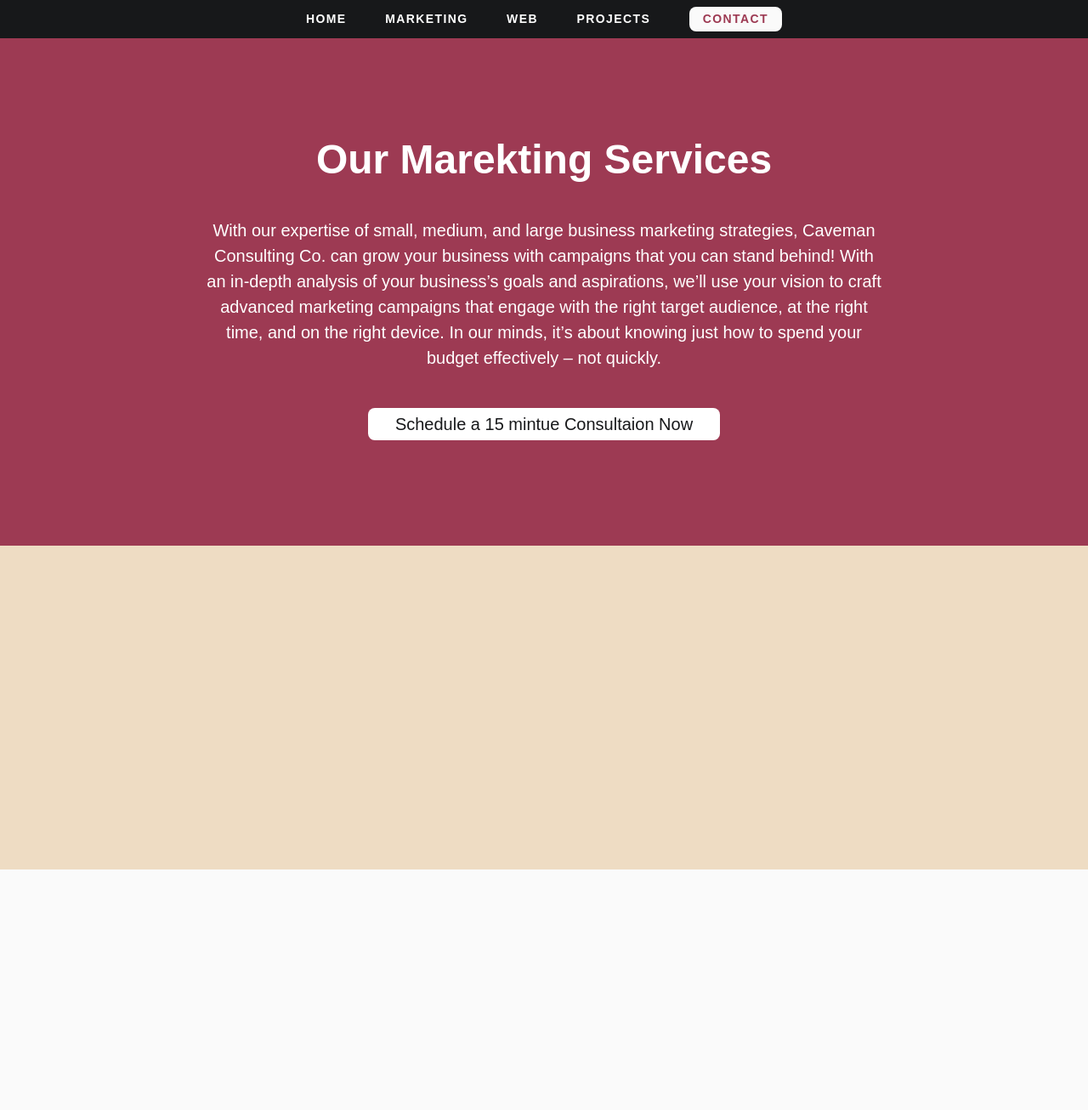
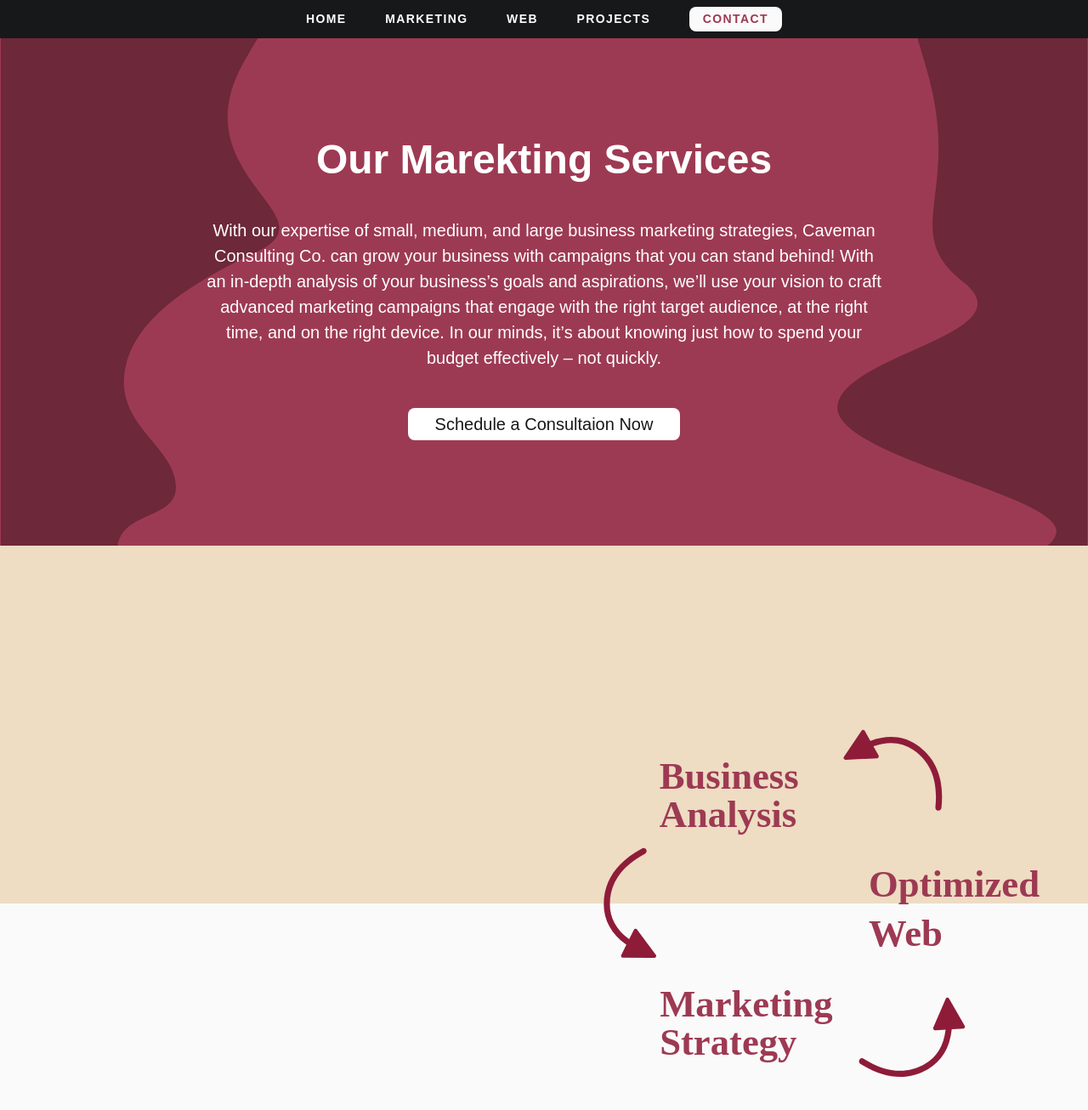
Before and after one commit to Banbanaste/Baker-n-Dozen, a Next.js app: page /marketing in a window 1280 px wide. Shown: the top 1306 px of the page at 85% size. Built offline with nearby package versions, Linux system fonts and the light colour scheme.

Commit message:
web v11.02 | marketing graphic

```diff
--- a/pages/marketing.js
+++ b/pages/marketing.js
@@ -13,7 +13,16 @@
       title="Caveman | Marketing"
       description="Our Marketing Services are for any sized Business that wants to grow their revenue. No matter if the goal is to Gain Leads, Spread the Word, or Gain Clients. Our personalized Marketing Campaign Management that is tailored to your business needs will grow your company effectively. We specialize in Google Advertising Services, Pay Per Click Campaigns, Social Media Marketing, and Local Service Advertising."
     >
-      <section className="bg-light_burg items-start py-32">
+      <section
+        style={{
+          background: "url('images/cave_bg.svg')",
+          backgroundColor: "#9D3A53",
+          backgroundRepeat: "no-repeat",
+          backgroundSize: "cover",
+          backgroundPosition: "center",
+        }}
+        className="bg-light_burg items-start py-32 bg-cover bg-center bg-no-repeat"
+      >
         <div className="container mx-auto pt-6 space-y-16 flex flex-col justify-center items-center z-20">
           <div className="text-white text-center max-w-100 mx-auto text-xl phone:text-lg">
             <h1
@@ -51,37 +60,49 @@
               data-aos-once="true"
             >
               <ContactButton classes="rounded-lg bg-white text-dark hover:opacity-25 duration-300 cursor-pointer px-8 py-2 ">
-                Schedule a 15 mintue Consultaion Now
+                Schedule a Consultaion Now
               </ContactButton>
             </span>
           </div>
         </div>
       </section>
+      <div className="relative">
         <section className="bg-tone text-light_burg py-24">
           <div
             className="container px-10 mx-auto text-xl phone:text-lg"
             data-aos="fade"
           >
-          <div className="max-w-96 ">
+            <div className="max-w-96 mb-10 phone:m-0">
               <h2 className="text-3xl phone:text:2xl font-bold uppercase mb-6">
                 Google Advertising
               </h2>
               <p>
                 Google Ads can be the secret recipe to grow any online or brick
-              and mortar business. With Search Ads, Map Ads, Click to Call Ads,
-              plus so much more, Caveman Consulting Co. can provide all the
-              coverage you need to succeed on Google, which is by far the most
-              popular search engine for consumers.
+                and mortar business. With Search Ads, Map Ads, Click to Call
+                Ads, plus so much more, Caveman Consulting Co. can provide all
+                the coverage you need to succeed on Google, which is by far the
+                most popular search engine for consumers.
               </p>
             </div>
           </div>
         </section>
+        <div className="absolute flex justify-around h-full w-full items-center bottom-0 lg:justify-center phone:hidden">
+          <div className="xl:ml-700 mb-20  w-64 xl:w-88 ">
+            <Image
+              className=""
+              src="/images/marketing_graphic.svg"
+              alt="Marketing infographic"
+              height="503"
+              width="622"
+            />
+          </div>
+        </div>
         <section className="bg-light text-dark py-24">
           <div
             className="container px-10 mx-auto text-xl phone:text-lg"
             data-aos="fade"
           >
-          <div className="max-w-96">
+            <div className="max-w-96 mt-16 phone:m-0">
               <h2 className="text-3xl phone:text:2xl font-bold uppercase mb-6">
                 Social Media Advertising
               </h2>
@@ -98,6 +119,7 @@
             </div>
           </div>
         </section>
+      </div>
     </Layout>
   );
 }
--- a/pages/web.js
+++ b/pages/web.js
@@ -13,9 +13,18 @@
       title="Caveman | Web Development"
       description="Our Web Development Services include all the dynamics needed to run your business online. For any E-Comm, Service Provider, Consulting, or Small Business our websites will display your business in an elegant professional way that will blow your customers and clients away! We specialize in Jamstack, Landing Pages, CMS, Next.js, Gatsby.js, React.js, Javascript, AWS, E-commerce, Shopify, Big Commerce, Static, Responsive, Dynamic, Server Side Rendering, Static Site Generator."
     >
-      <section className="bg-dark items-start py-32">
+      <section
+        style={{
+          background: "url('images/cave_bg.svg')",
+          backgroundColor: "#FAFAFA",
+          backgroundRepeat: "no-repeat",
+          backgroundSize: "cover",
+          backgroundPosition: "center",
+        }}
+        className="items-start py-32"
+      >
         <div className="container mx-auto pt-6 space-y-16 flex flex-col justify-center items-center z-20">
-          <div className="text-white text-center max-w-100 mx-auto text-xl phone:text-lg">
+          <div className="text-dark text-center max-w-100 mx-auto text-xl phone:text-lg">
             <h1
               className="text-5xl font-bold mb-8 text-center phone:text-3xl"
               data-aos="fade-down"
@@ -47,14 +56,14 @@
               data-aos-easing="ease"
               data-aos-once="true"
             >
-              <ContactButton classes="rounded-lg bg-white text-dark hover:opacity-25 duration-300 cursor-pointer px-8 py-2 ">
-                Schedule a 15 mintue Consultaion Now
+              <ContactButton classes="rounded-lg bg-dark text-white hover:opacity-25 duration-300 cursor-pointer px-8 py-2 ">
+                Schedule a Consultaion Now
               </ContactButton>
             </span>
           </div>
         </div>
       </section>
-      <section className="bg-light_burg text-tone py-24">
+      <section className="text-light bg-light_burg py-24">
         <div
           className="container px-10 mx-auto text-xl phone:text-lg"
           data-aos="fade"
@@ -76,7 +85,7 @@
           </div>
         </div>
       </section>
-      <section className="bg-tone text-light_burg py-24">
+      <section className="bg-tone text-dark py-24">
         <div
           className="container px-10 mx-auto text-xl phone:text-lg"
           data-aos="fade"
--- a/tailwind.config.js
+++ b/tailwind.config.js
@@ -75,6 +75,10 @@
       borderWidth: {
         15: "15px",
       },
+      margin: {
+        700: "700px",
+        500: "500px",
+      },
     },
   },
   variants: {},
```
Also changed, not shown: public/images/cave_bg.svg (added), public/images/marketing_graphic.svg (added). Lines whose indentation alone changed are shown as unchanged.
